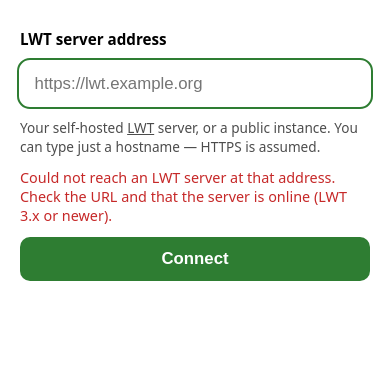
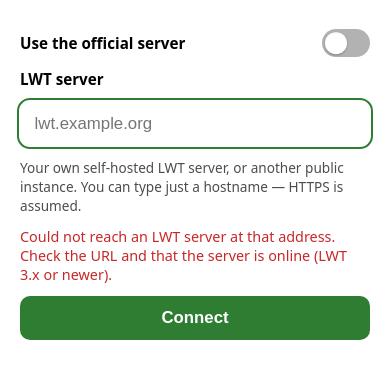
Before and after one commit to lukaisu/lukaisu, a website built with Vite: page index.html in a window 390 px wide. Shown: the part 255-634 px from the top of the page. Built offline with nearby package versions, Linux system fonts and the light colour scheme; what @capacitor/core, @capacitor/preferences would draw is missing.

Commit message:
feat: suggest the official server first on the connect screen
Default the connect screen to the official public server
(lwt-online.org) behind a "Use the official server" switch: when on,
the address field is pinned read-only to the official URL; turning it
off makes the field editable and restores the user's custom draft.

Also switch the address input from type="url" to type="text" so a bare
hostname (omitting https://) actually submits — the URL-type constraint
silently blocked it before normalizeServerUrl could add the scheme.

```diff
--- a/index.html
+++ b/index.html
@@ -17,21 +17,36 @@
 
     <!-- Server picker form -->
     <form id="server-form" class="card" hidden>
-      <label for="server-input">LWT server address</label>
+      <div class="toggle-row">
+        <span class="toggle-label" id="official-label">Use the official server</span>
+        <label class="switch">
+          <input
+            type="checkbox"
+            id="official-toggle"
+            role="switch"
+            aria-labelledby="official-label"
+            checked
+          />
+          <span class="switch-track" aria-hidden="true"></span>
+        </label>
+      </div>
+
+      <label for="server-input">LWT server</label>
       <input
         id="server-input"
         name="server"
-        type="url"
+        type="text"
         inputmode="url"
         autocapitalize="off"
         autocorrect="off"
         spellcheck="false"
-        placeholder="https://lwt.example.org"
+        placeholder="lwt.example.org"
         required
+        readonly
       />
-      <p class="hint">
-        Your self-hosted <a href="https://github.com/HugoFara/lwt" target="_blank" rel="noopener">LWT</a>
-        server, or a public instance. You can type just a hostname — HTTPS is assumed.
+      <p class="hint" id="server-hint">
+        Connect to the public <a href="https://lwt-online.org" target="_blank" rel="noopener">LWT</a>
+        server at lwt-online.org.
       </p>
       <p id="form-error" class="error" role="alert" hidden></p>
       <button id="connect-btn" type="submit">Connect</button>
--- a/src/main.ts
+++ b/src/main.ts
@@ -24,6 +24,18 @@ import { Preferences } from '@capacitor/preferences';
 const SERVER_KEY = 'serverUrl';
 
 /**
+ * The official public LWT server, suggested first. When the "Use the official
+ * server" switch is on, the address field shows this value read-only; turning
+ * the switch off makes the field editable for a self-hosted/custom server.
+ */
+const OFFICIAL_SERVER = 'https://lwt-online.org';
+
+const OFFICIAL_HINT = 'Connect to the public LWT server at lwt-online.org.';
+const CUSTOM_HINT =
+  'Your own self-hosted LWT server, or another public instance. '
+  + 'You can type just a hostname — HTTPS is assumed.';
+
+/**
  * Per-WebView-session guard: set just before navigating to the server, so
  * that backing out of the remote app into this shell does not immediately
  * auto-connect forward again (which would make "back" an infinite loop).
@@ -32,6 +44,8 @@ const AUTO_CONNECTED_FLAG = 'lwt.autoConnected';
 
 const form = document.getElementById('server-form') as HTMLFormElement;
 const input = document.getElementById('server-input') as HTMLInputElement;
+const officialToggle = document.getElementById('official-toggle') as HTMLInputElement;
+const serverHint = document.getElementById('server-hint') as HTMLParagraphElement;
 const connectBtn = document.getElementById('connect-btn') as HTMLButtonElement;
 const formError = document.getElementById('form-error') as HTMLParagraphElement;
 const connecting = document.getElementById('connecting') as HTMLElement;
@@ -39,6 +53,9 @@ const connectingServer = document.getElementById('connecting-server') as HTMLEle
 const changeServerBtn = document.getElementById('change-server-btn') as HTMLButtonElement;
 
 let autoConnectAborted = false;
+
+/** Last address typed in custom mode, restored when the switch is turned off. */
+let customDraft = '';
 
 /**
  * Trim, drop trailing slashes, and default the scheme to https so the user
@@ -92,14 +109,45 @@ async function enterServer(server: string): Promise<void> {
   window.location.href = server + '/';
 }
 
+/**
+ * Switch the form between official (field read-only, pinned to the official
+ * server) and custom (field editable, restored to the user's draft) modes.
+ */
+function setMode(official: boolean): void {
+  officialToggle.checked = official;
+  input.readOnly = official;
+  serverHint.textContent = official ? OFFICIAL_HINT : CUSTOM_HINT;
+  if (official) {
+    input.value = OFFICIAL_SERVER;
+  } else {
+    input.value = customDraft;
+    input.focus();
+  }
+  formError.hidden = true;
+}
+
+/** Show an inline error without disturbing the current mode or field value. */
+function showError(message: string): void {
+  formError.textContent = message;
+  formError.hidden = false;
+  connectBtn.disabled = false;
+}
+
 function showForm(prefill: string, error = ''): void {
   connecting.hidden = true;
   form.hidden = false;
-  input.value = prefill;
+  // An empty or official prefill defaults to the suggested official server;
+  // anything else is treated as a previously chosen custom server.
+  if (prefill === '' || prefill === OFFICIAL_SERVER) {
+    customDraft = '';
+    setMode(true);
+  } else {
+    customDraft = prefill;
+    setMode(false);
+  }
   formError.textContent = error;
   formError.hidden = error === '';
   connectBtn.disabled = false;
-  input.focus();
 }
 
 const UNREACHABLE =
@@ -110,10 +158,15 @@ async function submitForm(event: Event): Promise<void> {
   event.preventDefault();
   const server = normalizeServerUrl(input.value);
   if (server === '') {
-    showForm('', 'Please enter a server address.');
+    showError('Please enter a server address.');
+    input.focus();
     return;
   }
-  input.value = server;
+  // Reflect the normalized address (e.g. an added https://) back to the field
+  // in custom mode; official mode keeps its pinned, read-only value.
+  if (!officialToggle.checked) {
+    input.value = server;
+  }
   connectBtn.disabled = true;
   formError.hidden = true;
 
@@ -121,12 +174,21 @@ async function submitForm(event: Event): Promise<void> {
     await enterServer(server);
     return;
   }
-  showForm(server, UNREACHABLE);
+  showError(UNREACHABLE);
+  input.focus();
 }
 
 /** Launch: saved server → probe + auto-enter; otherwise show the picker. */
 async function start(): Promise<void> {
   form.addEventListener('submit', (e) => void submitForm(e));
+  officialToggle.addEventListener('change', () => {
+    // Preserve whatever was typed in custom mode before pinning the official
+    // server, so toggling back restores it.
+    if (officialToggle.checked) {
+      customDraft = input.value;
+    }
+    setMode(officialToggle.checked);
+  });
   changeServerBtn.addEventListener('click', () => {
     autoConnectAborted = true;
     showForm(connectingServer.textContent || '');
--- a/src/style.css
+++ b/src/style.css
@@ -64,7 +64,7 @@ label {
   font-size: 0.95rem;
 }
 
-input[type="url"] {
+#server-input {
   font-size: 1.05rem;
   padding: 0.7rem 0.85rem;
   border: 1px solid color-mix(in srgb, CanvasText 30%, transparent);
@@ -74,10 +74,81 @@ input[type="url"] {
   width: 100%;
 }
 
-input[type="url"]:focus {
+#server-input:focus {
   outline: 2px solid var(--accent);
   outline-offset: 1px;
   border-color: transparent;
+}
+
+#server-input:read-only {
+  opacity: 0.55;
+  background: color-mix(in srgb, CanvasText 6%, Field);
+}
+
+/* Official-server switch */
+.toggle-row {
+  display: flex;
+  align-items: center;
+  justify-content: space-between;
+  gap: 0.75rem;
+}
+
+.toggle-label {
+  font-weight: 600;
+  font-size: 0.95rem;
+}
+
+.switch {
+  position: relative;
+  flex: none;
+  width: 3rem;
+  height: 1.75rem;
+  cursor: pointer;
+}
+
+.switch input {
+  position: absolute;
+  inset: 0;
+  width: 100%;
+  height: 100%;
+  margin: 0;
+  opacity: 0;
+  cursor: pointer;
+}
+
+.switch-track {
+  position: absolute;
+  inset: 0;
+  border-radius: 999px;
+  background: color-mix(in srgb, CanvasText 30%, transparent);
+  transition: background 0.15s ease;
+}
+
+.switch-track::before {
+  content: "";
+  position: absolute;
+  top: 50%;
+  left: 0.2rem;
+  width: 1.35rem;
+  height: 1.35rem;
+  transform: translateY(-50%);
+  border-radius: 50%;
+  background: #fff;
+  box-shadow: 0 1px 2px rgba(0, 0, 0, 0.3);
+  transition: transform 0.15s ease;
+}
+
+.switch input:checked + .switch-track {
+  background: var(--accent);
+}
+
+.switch input:checked + .switch-track::before {
+  transform: translate(1.25rem, -50%);
+}
+
+.switch input:focus-visible + .switch-track {
+  outline: 2px solid var(--accent);
+  outline-offset: 2px;
 }
 
 .hint {
```
Also changed, not shown: README.md.
